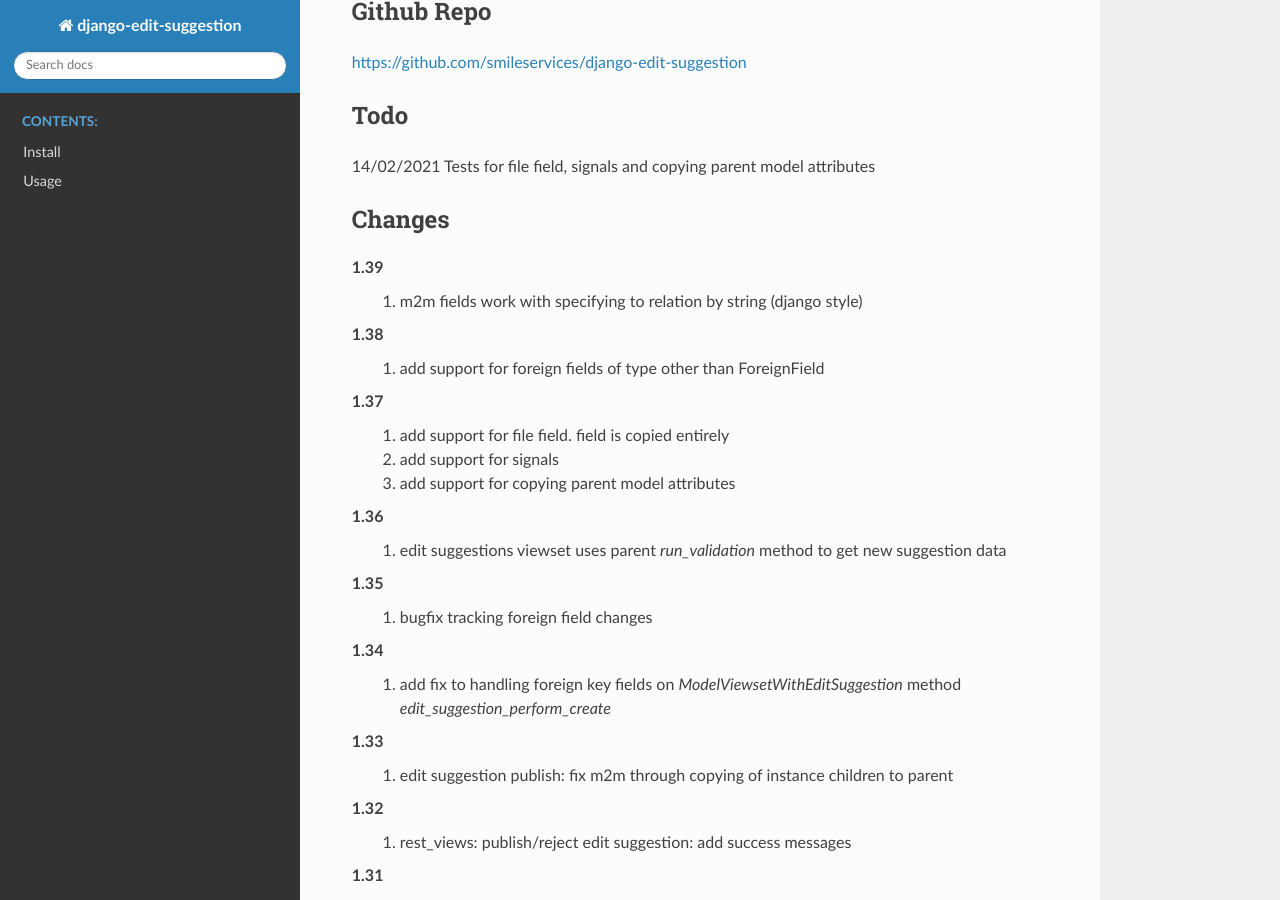
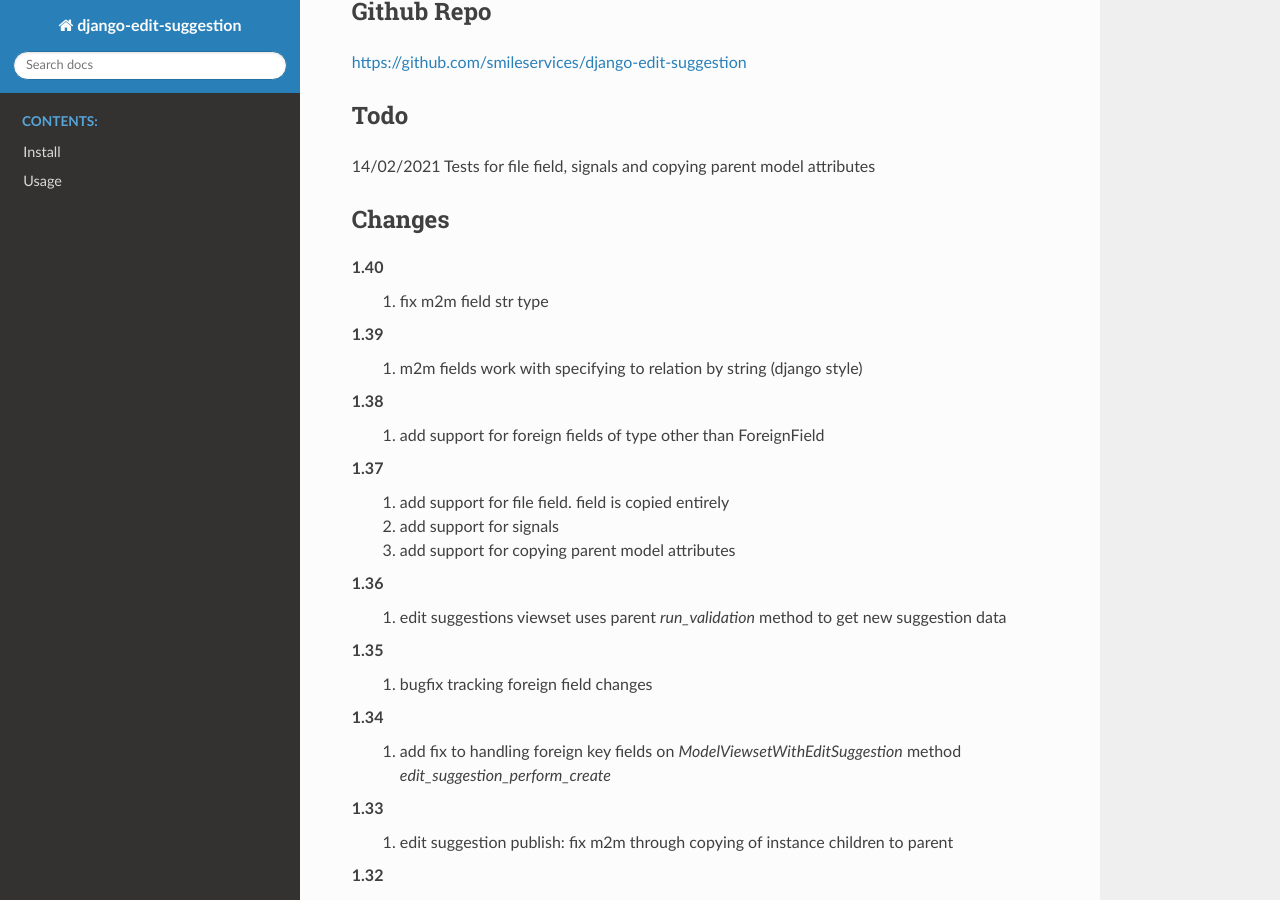
Before and after one commit to smileservices/django-edit-suggestion, a Sphinx documentation site: the page built from docs/index.rst, in a window 1280 px wide and 900 px high, scrolled down 823 px. Built offline with Sphinx 7.4.7 and the Read the Docs theme 2.0.0, drawn with Linux system fonts in a browser that asks for light colours.

Commit message:
1.40 fix m2m foreign model string

```diff
--- a/docs/index.rst
+++ b/docs/index.rst
@@ -31,6 +31,8 @@ Todo
 
 Changes
 ~~~~~~~
+1.40
+   #. fix m2m field str type
 1.39
    #. m2m fields work with specifying to relation by string (django style)
 1.38
--- a/setup.py
+++ b/setup.py
@@ -2,7 +2,7 @@ from setuptools import setup
 
 setup(
     name='django-edit-suggestion',
-    version='1.39',
+    version='1.40',
     description='A django package for creating multiple users editable models',
     url='https://github.com/smileservices/django-edit-suggestion',
     author='Vladimir Gorea',
```
Also changed, not shown: 7 other files.
